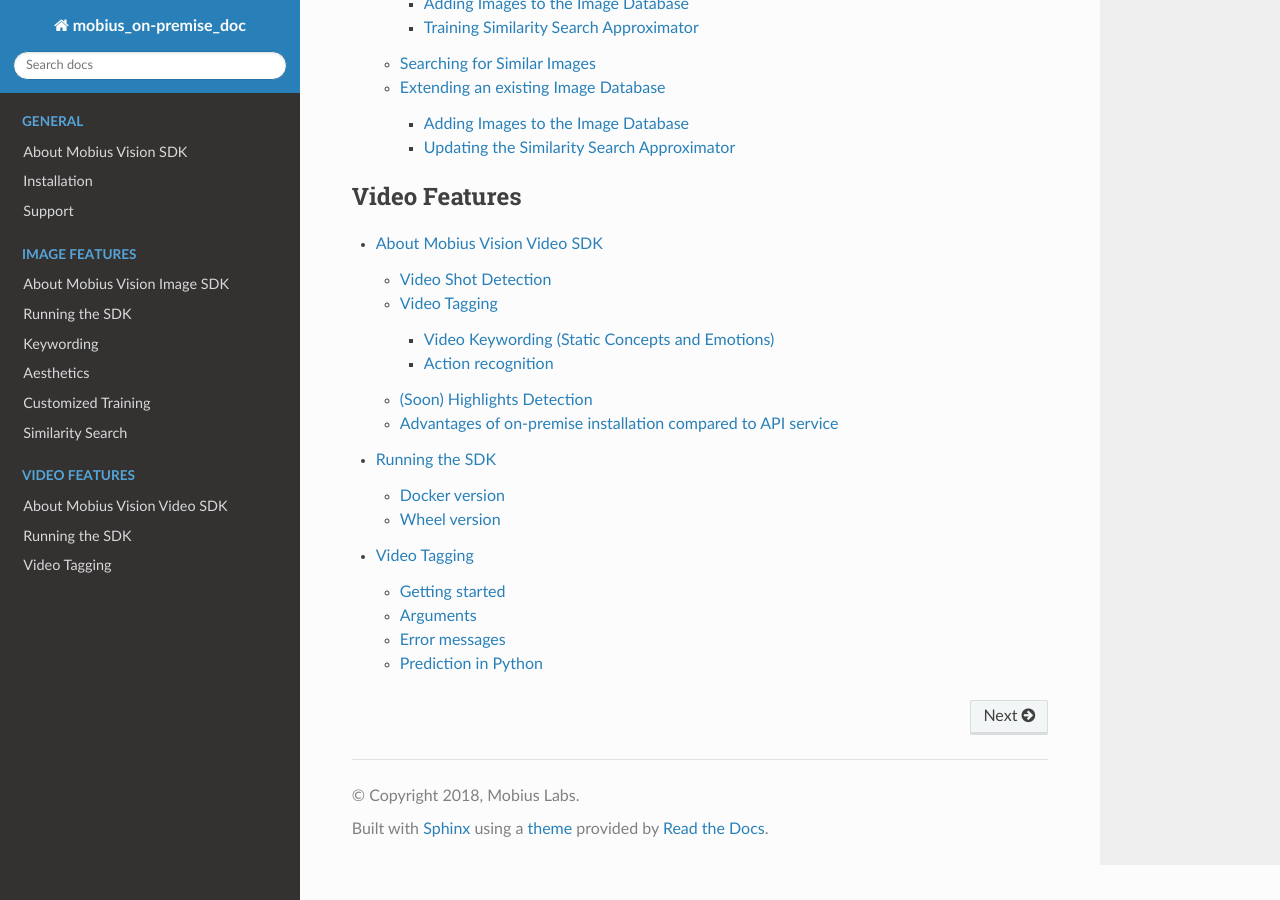
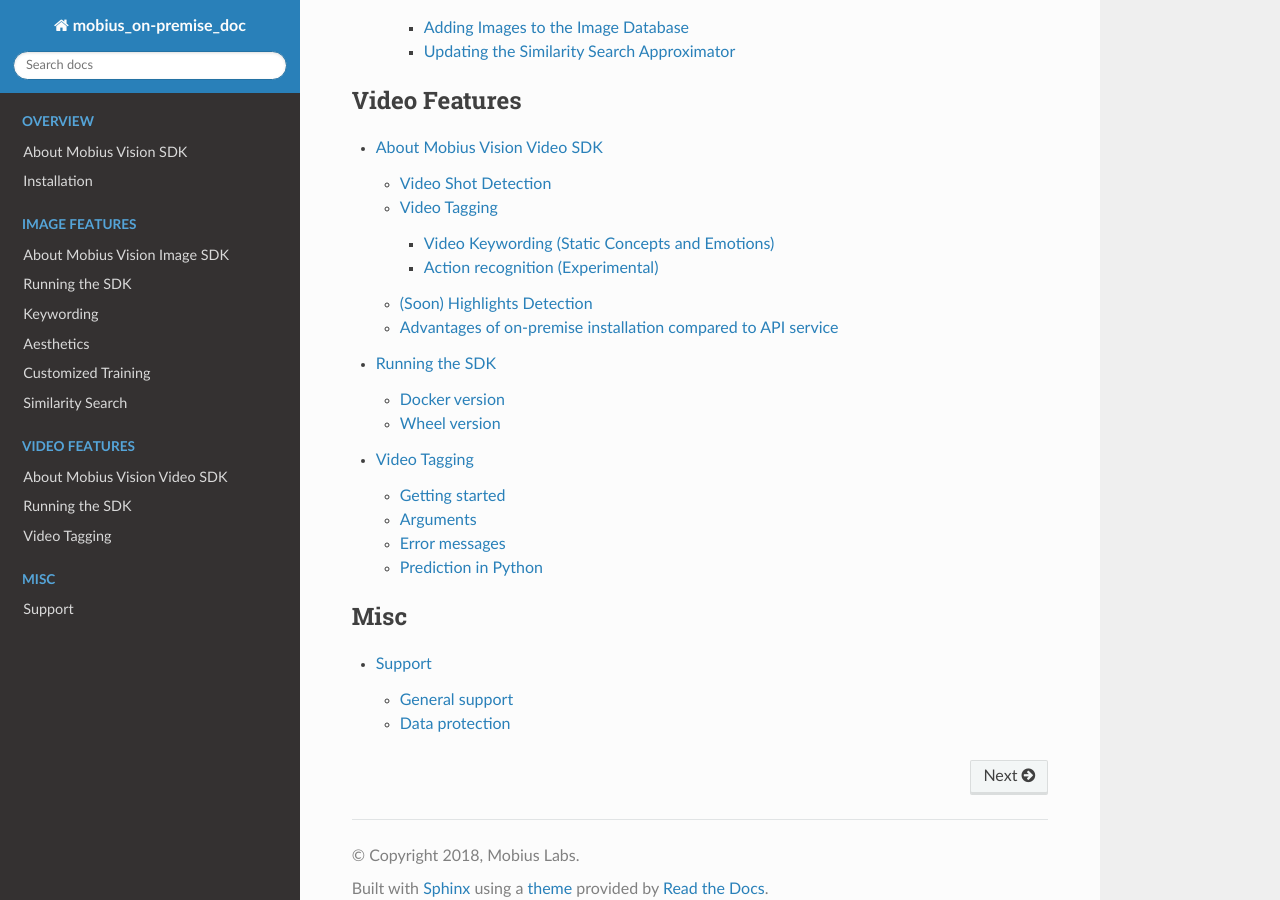
Before and after one commit to rumlingd/mobius_on-premise_doc, a Sphinx documentation site: the page built from source/index.rst, in a window 1280 px wide and 900 px high, scrolled down 2074 px. Built offline with Sphinx 7.4.7 and the Read the Docs theme 2.0.0, drawn with Linux system fonts in a browser that asks for light colours; formulas are drawn with MathJax 3; some of the changed text lies outside the part shown.

Commit message:
Changed Sidebar, set action recognition status to 'Experimental'

```diff
--- a/source/index.rst
+++ b/source/index.rst
@@ -12,11 +12,11 @@
 
 .. toctree::
   :maxdepth: 2
-  :caption: General
+  :caption: Overview
 
   landing_page
   installation
-  faq
+
 
 .. toctree::
   :caption: Image Features
@@ -35,3 +35,8 @@
   video_about-tech
   video_run_sdk
   video_keywording
+
+.. toctree::
+  :caption: Misc
+
+  faq
--- a/source/video_about-tech.rst
+++ b/source/video_about-tech.rst
@@ -40,8 +40,8 @@
 
 
 
-Action recognition
-^^^^^^^^^^^^^^^^^^
+Action recognition (Experimental)
+^^^^^^^^^^^^^^^^^^^^^^^^^^^^^^^^^
 
 A key difference between images and videos is that in a video, we can look at the temporal evolution of events, which allows us to identify actions, such as walking, running, jumping, etc. |mobvis_video| currently recongnizes 140 actions.
 
--- a/source/video_keywording.rst
+++ b/source/video_keywording.rst
@@ -67,7 +67,7 @@
 * *keyword_threshold* (default *0.5*): Threshold on the confidence of the keyword predictions
 * *keyword_topk* (default *50*): Maximum number of keywords to be returned *per video shot*
 
-**Action Tagging**
+**Action Tagging (Experimental)**
 
 If you have bought the action tagging feature, the following arguments can be set:
 
```
